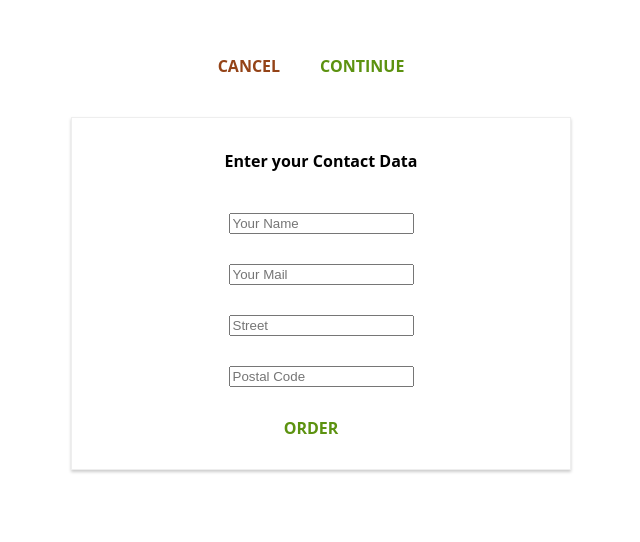
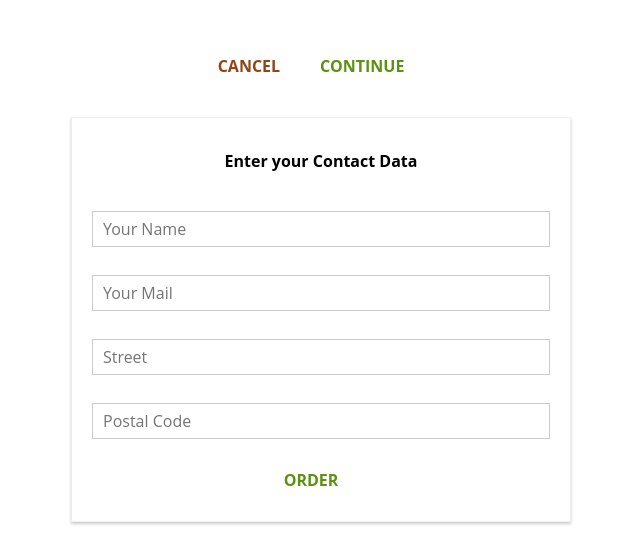
Before and after one commit to evgeniypoznyak/burger-builder, a React app: page /checkout/contact-data in a window 1280 px wide. Shown: the part 723-1265 px from the top of the page, without its empty margins (319-959 px from the left). Before the commit the page ends 1213 px from the top, so only its background shows below. Built offline with nearby package versions, Linux system fonts and the light colour scheme.

Commit message:
Input el begin

```diff
--- a/src/containers/Checkout/ContactData/ContactData.js
+++ b/src/containers/Checkout/ContactData/ContactData.js
@@ -48,10 +48,10 @@
         let form = (
             <form>
 
-                <Input inputtype={'input'} className={classes.Input} type="text" name="name" placeholder="Your Name" />
-                <Input inputtype={'input'} className={classes.Input} type="email" name="email" placeholder="Your Mail" />
-                <Input inputtype={'input'} className={classes.Input} type="text" name="street" placeholder="Street" />
-                <Input inputtype={'input'} className={classes.Input} type="text" name="postal" placeholder="Postal Code" />
+                <Input inputtype={'input'} type="text" name="name" placeholder="Your Name" />
+                <Input inputtype={'input'} type="email" name="email" placeholder="Your Mail" />
+                <Input inputtype={'input'} type="text" name="street" placeholder="Street" />
+                <Input inputtype={'input'} type="text" name="postal" placeholder="Postal Code" />
                 <Button btnType="Success" clicked={this.orderHandler}>ORDER</Button>
             </form>
         );
```
